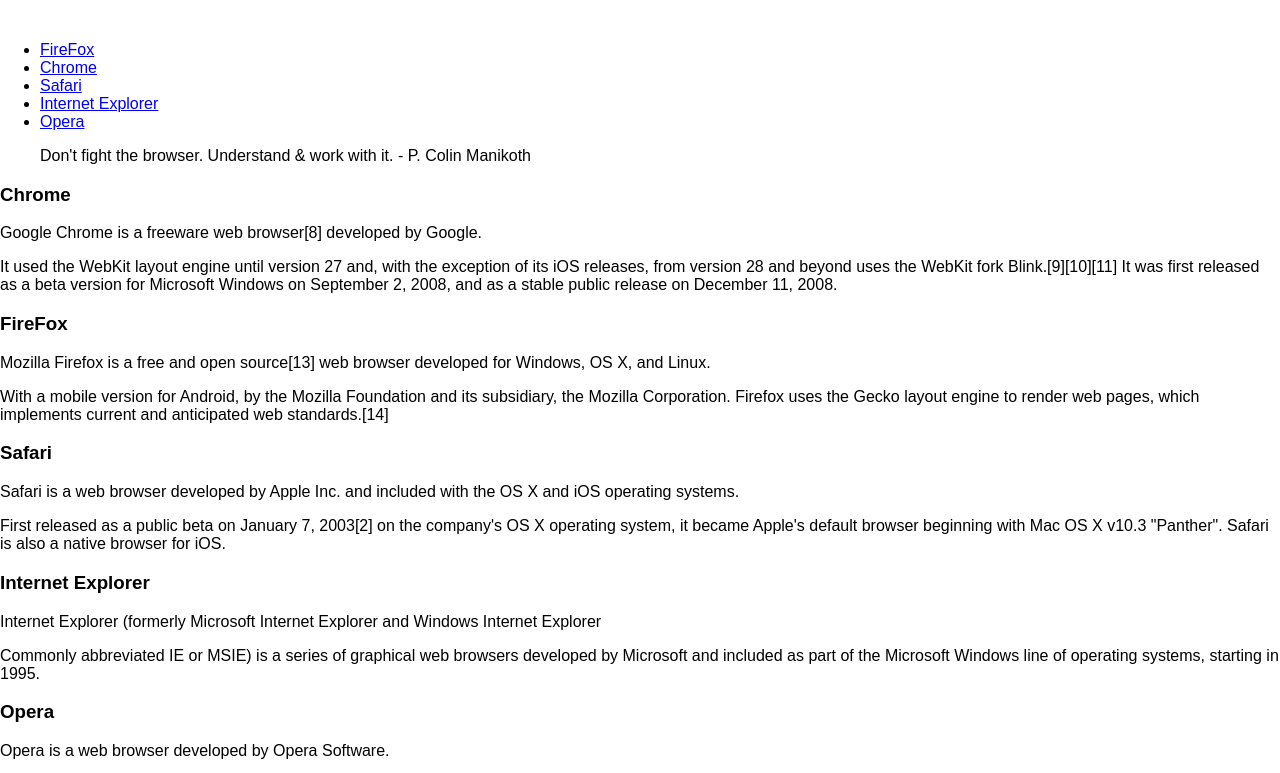
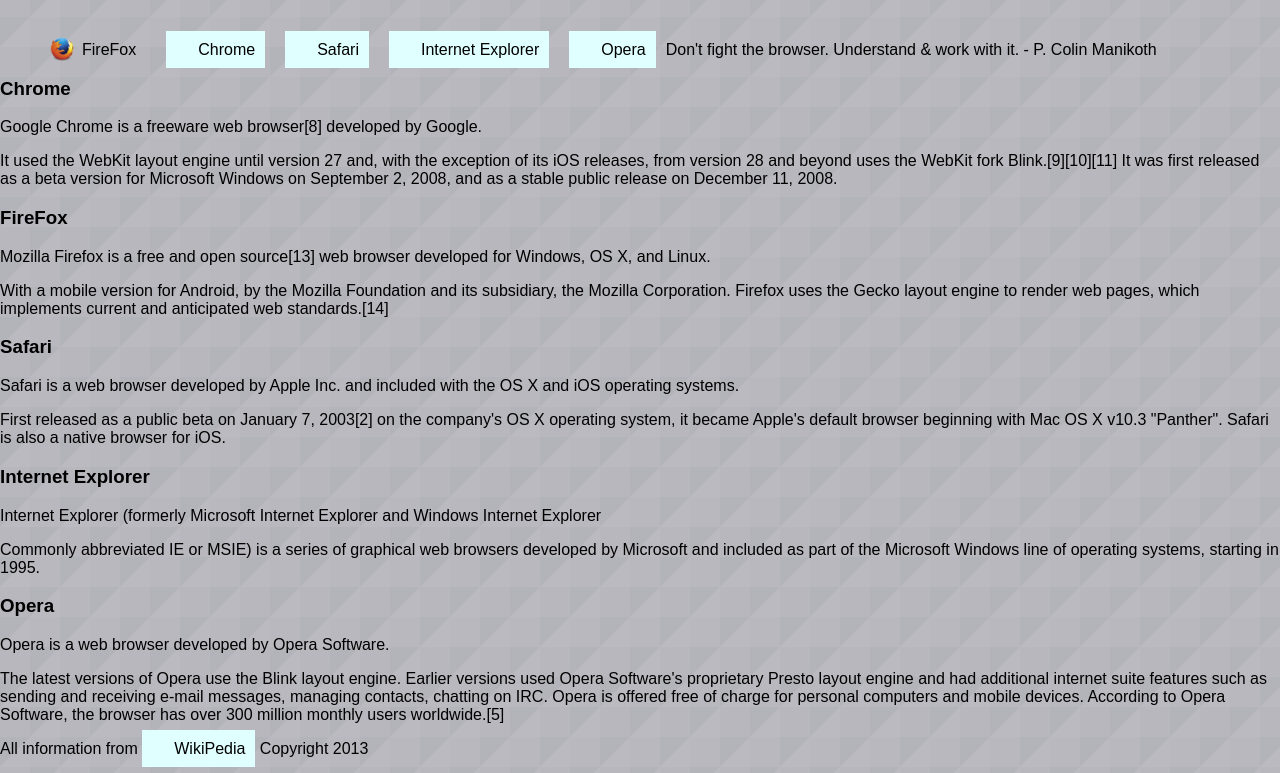
Before and after one commit to kharisgoldman/Midterm-Refresher, a plain HTML site: page index.html in a window 1280 px wide. Shown: the part 73-846 px from the top of the page. Drawn offline with Linux system fonts and the light colour scheme.

Commit message:
version 0

```diff
--- a/css/styles.css
+++ b/css/styles.css
@@ -0,0 +1,41 @@
+/*global*/
+body{
+
+	background: url("../img/bg.png");
+}
+
+
+#mozilla a {
+	background: url("../img/firefox.png") no-repeat left center;
+
+}
+
+/*navigation*/
+
+/* :link :visited :focus :active :hover*/
+
+li {
+  list-style: none;
+  float: left;
+  margin: 0 10px 0 10px;
+}
+a:link, :visited {
+  background: lightcyan;
+  text-decoration: none;
+  color: black;
+  padding: 10px 10px 10px 32px;
+
+}
+
+a:hover {
+  background: purple;
+
+}
+a:focus {
+  border: 1px solid blue;
+}
+
+a:active {
+  font-size: 32px;
+
+}
--- a/index.html
+++ b/index.html
@@ -23,7 +23,7 @@
 
 
 <!-- Navigation -->
-
+<nav>
         <ul>
             <li id="mozilla"><a href="http://getfirefox.com">FireFox</a></li>
             <li id="google"><a href="https://www.google.com/intl/en/chrome/browser/">Chrome</a></li>
@@ -31,6 +31,7 @@
             <li id="microsoft"><a href="http://windows.microsoft.com/en-US/internet-explorer/products/ie/home">Internet Explorer</a></li>
             <li id="opera"><a href="http://www.opera.com/">Opera</a></li>
         </ul>
+</nav>
 
 
 <!-- Quote -->
```
